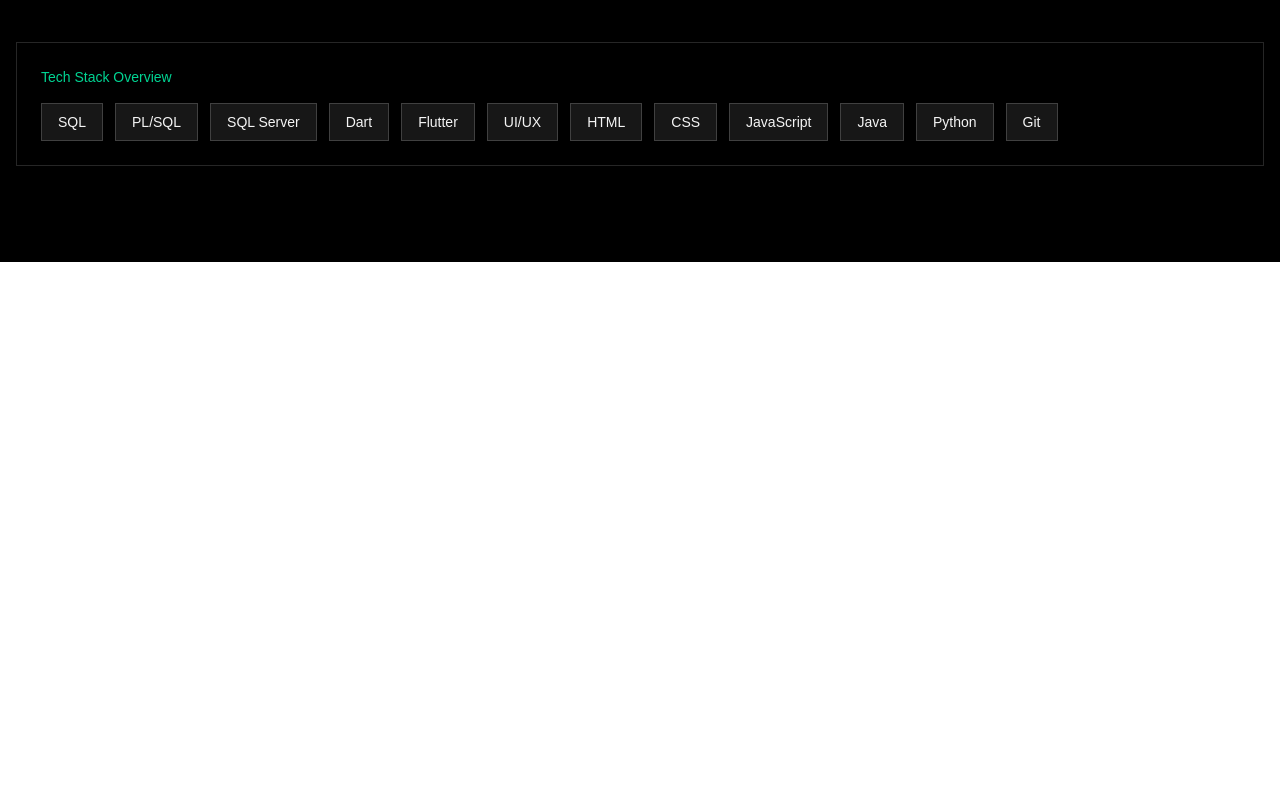
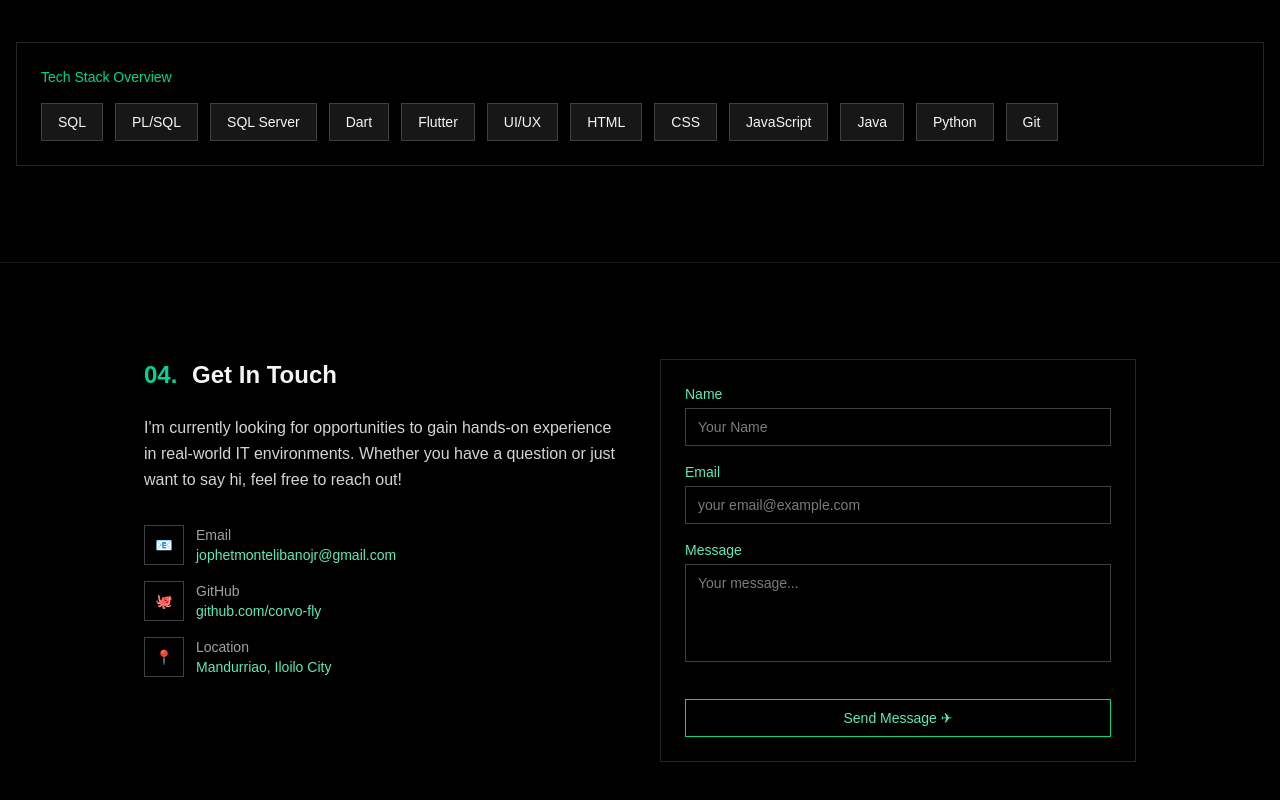
Before and after one commit to corvo-fly/montelibano_nextjs_portfolio, a Next.js app: page / in a window 1280 px wide. Shown: the part 2382-3182 px from the top of the page. Before the commit the page ends 2644 px from the top, so only its background shows below. Built offline with nearby package versions, Linux system fonts and the light colour scheme.

Commit message:
update contact section

```diff
--- a/app/page.jsx
+++ b/app/page.jsx
@@ -3,6 +3,7 @@ import Hero from "@/components/hero";
 import About from "@/components/about";
 import Projects from "@/components/projects";
 import Skills from "@/components/skills";
+import Contact from "@/components/contact";
 
 export default function Home() {
   return (
@@ -14,6 +15,7 @@ export default function Home() {
         <About />
         <Projects />
         <Skills />
+        <Contact />
       </main>
     </div>
   );
--- a/components/contact.jsx
+++ b/components/contact.jsx
@@ -0,0 +1,77 @@
+export default function Contact() {
+    return (
+        <section
+        id="contact"
+        className="bg-black text-neutral-100 py-24 border-t border-neutral-900">
+            <div className="max-w-5xl mx-auto px-4 grid md:grid-cols-2 gap-10">
+                <div>
+                    <h2 className="text-xl md:text-2xl font-semibold mb-6">
+                        <span className="text-emerald-400 mr-2">04.</span> Get In Touch
+                    </h2>
+
+                    <p className="text-sm md:text-base text-neutral-300 mb-8 leading-relaxed">
+                        I&apos;m currently looking for opportunities to gain hands-on experience in
+                        real-world IT environments. Whether you have a question or just want
+                        to say hi, feel free to reach out!
+                    </p>
+
+                    <div className="space-y-4 text-sm">
+                        <div className="flex gap-3 items-start">
+                            <div className="w-10 h-10 flex items-center justify-center border border-neutral-700">📧
+                        </div>
+                        <div>
+                            <p className="text-neutral-400">Email</p>
+                            <p className="text-emerald-300">jophetmontelibanojr@gmail.com</p>
+                        </div>
+                    </div>
+
+                    <div className="flex gap-3 items-start">
+                        <div className="w-10 h-10 flex items-center justify-center border border-neutral-700">🐙
+                    </div>
+                    <div>
+                        <p className="text-neutral-400">GitHub</p>
+                        <a href="https://github.com/corvo-fly"
+                        target="_blank"
+                        rel="noreferrer"
+                        className="text-emerald-300 hover:underline"
+                        >
+                            github.com/corvo-fly
+                        </a>
+                    </div>
+                    </div>
+
+                    <div className="flex gap-3 items-start">
+                        <div className="w-10 h-10 flex items-center justify-center border border-neutral-700">📍
+                        </div>
+                        <div>
+                            <p className="text-neutral-400">Location</p>
+                            <p className="text-emerald-300">Mandurriao, Iloilo City</p>
+                        </div>
+                    </div>
+                </div>
+            </div>
+
+            <form className="border border-neutral-800 p-6 space-y-4 text-sm">
+                <div>
+                    <label htmlFor="name" className="block mb-1 text-emerald-300">Name</label>
+                    <input
+                    id="name" type="text" required placeholder="Your Name" className="w-full bg-black border border-neutral-700 px-3 py-2 focus:outline-none focus:border-emerald-400 focus:ring-emerald-400 transition-all"/>
+                </div>
+
+                <div>
+                    <label htmlFor="email" className="block mb-1 text-emerald-300">Email</label>
+                    <input
+                    id="email" type="email" required placeholder="your email@example.com" className="w-full bg-black border border-neutral-700 px-3 py-2 focus:outline-none focus:border-emerald-400 focus:ring-emerald-400 transition-all"/>
+                </div>
+
+                <div>
+                    <label htmlFor="message" className="block mb-1 text-emerald-300">Message</label>
+                    <textarea id="message" rows={4} required placeholder="Your message..."  className="w-full bg-black border border-neutral-700 px-3 py-2 focus:outline-none focus:border-emerald-400 focus:ring-2 focus:ring-emerald-400 transition-all resize-none"/>
+                </div>
+
+                <button type="submit" className="w-full mt-4 border border-emerald-400 text-emerald-300 py-2 hover:bg-emerald-400 hover:text-black transform hover:scale-105 transition-all">Send Message ✈</button>
+            </form>
+            </div>
+        </section>
+    );
+}
```
